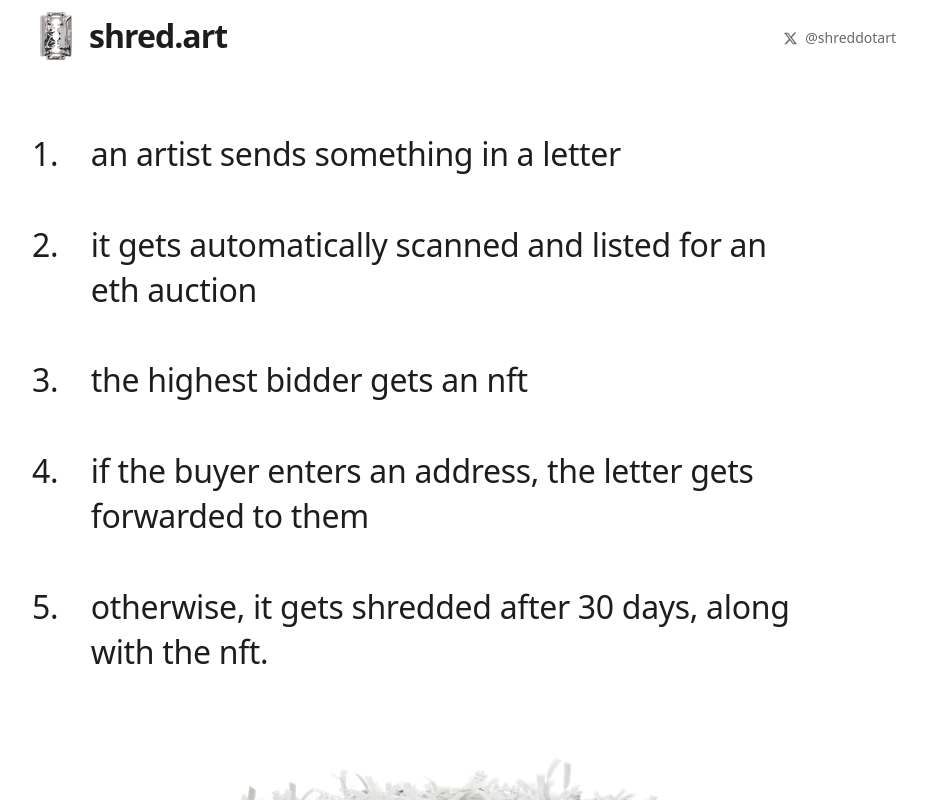
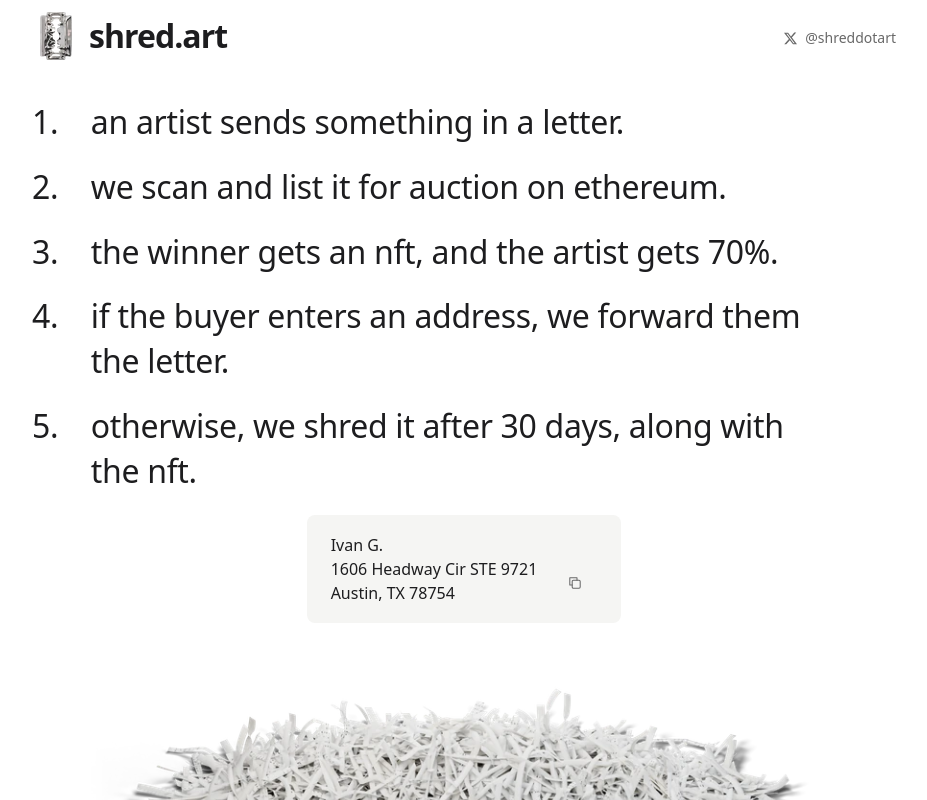
Before and after one commit to grachyov/shred-art, a React (Vite) app: page / in a window 1280 px wide. Shown: the top 800 px of the page, without its empty margins (176-1103 px from the left). Built offline with nearby package versions, Linux system fonts and the light colour scheme.

Commit message:
Add copyable mailing address and update auction copy

```diff
--- a/src/App.tsx
+++ b/src/App.tsx
@@ -1,9 +1,11 @@
+import PostalAddress from "./PostalAddress";
+
 const steps = [
-  "an artist sends something in a letter",
-  "it gets automatically scanned and listed for an eth auction",
-  "the highest bidder gets an nft",
-  "if the buyer enters an address, the letter gets forwarded to them",
-  "otherwise, it gets shredded after 30 days, along with the nft.",
+  "an artist sends something in a letter.",
+  "we scan and list it for auction on ethereum.",
+  "the winner gets an nft, and the artist gets 70%.",
+  "if the buyer enters an address, we forward them the letter.",
+  "otherwise, we shred it after 30 days, along with the nft.",
 ];
 
 export default function App() {
@@ -56,6 +58,9 @@ export default function App() {
             ))}
           </ol>
         </div>
+        <div className="address-container">
+          <PostalAddress />
+        </div>
         <picture className="paper-pile">
           <source
             media="(prefers-color-scheme: dark)"
--- /dev/null
+++ b/src/PostalAddress.tsx
@@ -0,0 +1,109 @@
+import { useEffect, useId, useRef, useState } from "react";
+
+export const postalAddress =
+  "Ivan G.\n1606 Headway Cir STE 9721\nAustin, TX 78754";
+
+type CopyStatus = "idle" | "copying" | "copied" | "selected" | "failed";
+
+export default function PostalAddress() {
+  const statusId = useId();
+  const addressRef = useRef<HTMLElement>(null);
+  const [status, setStatus] = useState<CopyStatus>("idle");
+
+  useEffect(() => {
+    if (status !== "copied") return;
+
+    const timeout = window.setTimeout(() => setStatus("idle"), 2500);
+    return () => window.clearTimeout(timeout);
+  }, [status]);
+
+  async function copyAddress() {
+    if (status === "copying") return;
+
+    setStatus("copying");
+
+    try {
+      await navigator.clipboard.writeText(postalAddress);
+      setStatus("copied");
+    } catch {
+      const selection = window.getSelection();
+
+      if (addressRef.current && selection) {
+        const range = document.createRange();
+        range.selectNodeContents(addressRef.current);
+        selection.removeAllRanges();
+        selection.addRange(range);
+        setStatus("selected");
+      } else {
+        setStatus("failed");
+      }
+    }
+  }
+
+  const message =
+    status === "copied"
+      ? "address copied."
+      : status === "selected"
+        ? "address selected. use your device’s copy command to copy it."
+        : status === "failed"
+          ? "couldn’t copy automatically. select the address to copy it."
+          : "";
+
+  return (
+    <section className="postal-address" aria-label="mailing address">
+      <div className="postal-address__details">
+        <address className="postal-address__text" ref={addressRef}>
+          {postalAddress}
+        </address>
+      </div>
+      <button
+        className="postal-address__copy"
+        type="button"
+        onClick={copyAddress}
+        aria-label={
+          status === "copied"
+            ? "address copied"
+            : status === "copying"
+              ? "copying address"
+              : "copy address"
+        }
+        aria-disabled={status === "copying"}
+        aria-busy={status === "copying"}
+        aria-describedby={statusId}
+      >
+        <svg
+          className="postal-address__copy-icon"
+          viewBox="0 0 20 20"
+          fill="none"
+          stroke="currentColor"
+          strokeWidth="1.3"
+          strokeLinecap="round"
+          strokeLinejoin="round"
+          aria-hidden="true"
+          focusable="false"
+        >
+          {status === "copied" ? (
+            <path d="m4 10 4 4 8-8" />
+          ) : (
+            <>
+              <rect x="6.5" y="6.5" width="10" height="10" rx="1.5" />
+              <path d="M12.5 6.5v-3h-9v9h3" />
+            </>
+          )}
+        </svg>
+      </button>
+      <p
+        className={`postal-address__status${
+          status === "selected" || status === "failed"
+            ? " postal-address__status--error"
+            : ""
+        }`}
+        id={statusId}
+        role="status"
+        aria-atomic="true"
+      >
+        {message}
+      </p>
+    </section>
+  );
+}
--- a/src/styles.css
+++ b/src/styles.css
@@ -16,6 +16,7 @@
   --header-background: rgb(255 255 255 / 80%);
   --muted-foreground: #686868;
   --social-hover: #555555;
+  --address-surface: #f5f5f3;
   --page-gutter: clamp(24px, 5vw, 48px);
   background: var(--page-background);
   color: var(--page-foreground);
@@ -29,6 +30,7 @@
     --header-background: rgb(19 19 19 / 72%);
     --muted-foreground: #a3a3a3;
     --social-hover: #b5b5b5;
+    --address-surface: #1c1c1b;
   }
 }
 
@@ -72,7 +74,8 @@ body {
 }
 
 .site-header__inner,
-.page-copy {
+.page-copy,
+.address-container {
   width: min(100%, 960px);
   margin-inline: auto;
   padding-inline: var(--page-gutter);
@@ -153,20 +156,121 @@ body {
   display: flex;
   flex: 1;
   flex-direction: column;
-  gap: clamp(40px, min(8vw, 5svh), 80px);
+  gap: clamp(20px, 2.7svh, 28px);
   min-width: 0;
-  padding-top: clamp(56px, min(9vw, 6svh), 104px);
+  padding-top: clamp(20px, 3svh, 32px);
 }
 
-.page-copy {
+.page-copy,
+.address-container {
   flex: none;
+}
+
+.address-container {
+  margin-block: auto;
+}
+
+.postal-address {
+  display: flex;
+  flex-wrap: wrap;
+  align-items: center;
+  justify-content: space-between;
+  gap: 12px 16px;
+  width: fit-content;
+  max-width: 100%;
+  margin-inline: auto;
+  padding: 18px 24px;
+  border-radius: 8px;
+  background: var(--address-surface);
+  text-align: left;
+}
+
+.postal-address__details {
+  min-width: 0;
+}
+
+.postal-address__text {
+  margin: 0;
+  font-size: 16px;
+  font-style: normal;
+  font-weight: 400;
+  line-height: 1.5;
+  white-space: pre-line;
+  user-select: text;
+  -webkit-user-select: text;
+}
+
+.postal-address__copy {
+  position: relative;
+  display: inline-flex;
+  flex: none;
+  align-self: flex-end;
+  align-items: center;
+  justify-content: center;
+  min-width: 44px;
+  min-height: 44px;
+  padding: 0;
+  border: 1px solid transparent;
+  border-radius: 5px;
+  background: transparent;
+  color: var(--muted-foreground);
+  cursor: pointer;
+  -webkit-tap-highlight-color: transparent;
+}
+
+.postal-address__copy svg {
+  width: 16px;
+  height: 16px;
+  flex: none;
+}
+
+.postal-address__copy:hover {
+  color: var(--social-hover);
+}
+
+.postal-address__copy:focus {
+  outline: none;
+}
+
+.postal-address__copy:focus-visible::after {
+  position: absolute;
+  bottom: 8px;
+  left: 50%;
+  width: 16px;
+  height: 1px;
+  background: currentColor;
+  content: "";
+  transform: translateX(-50%);
+}
+
+.postal-address__status {
+  position: absolute;
+  width: 1px;
+  height: 1px;
+  margin: -1px;
+  overflow: hidden;
+  clip-path: inset(50%);
+  white-space: nowrap;
+}
+
+.postal-address__status--error {
+  position: static;
+  flex-basis: 100%;
+  width: auto;
+  height: auto;
+  margin: 0;
+  overflow: visible;
+  clip-path: none;
+  white-space: normal;
+  color: var(--muted-foreground);
+  font-size: 12px;
+  line-height: 1.4;
 }
 
 .paper-pile {
   display: block;
   flex: none;
   width: min(100%, clamp(720px, 96svh, 1120px));
-  margin-top: auto;
   margin-inline: auto;
 }
 
@@ -178,7 +282,7 @@ body {
 
 .steps {
   display: grid;
-  gap: clamp(30px, 4vw, 46px);
+  gap: clamp(18px, 2.5svh, 28px);
   margin: 0;
   padding: 0;
   list-style: none;
@@ -226,6 +330,14 @@ body {
     gap: 6px;
     font-size: 12px;
   }
+
+  .postal-address {
+    padding: 16px;
+  }
+
+  .postal-address__text {
+    font-size: 15px;
+  }
 }
 
 @media (max-width: 359px) {
```
